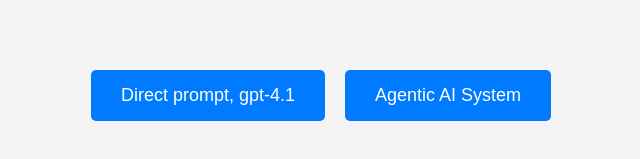
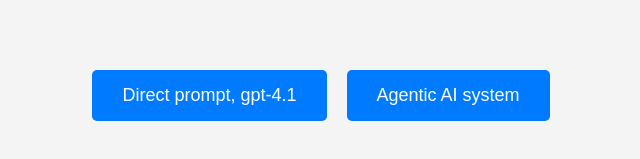
Before and after one commit to sonic160/fmea_examples, a plain HTML site: page index.html in a window 1280 px wide. Shown: the part 305-464 px from the top of the page, 319-959 px from the left. Drawn offline with Linux system fonts and the light colour scheme.

Commit message:
Update index.html

```diff
--- a/index.html
+++ b/index.html
@@ -3,36 +3,30 @@
 <head>
     <meta charset="UTF-8">
     <meta name="viewport" content="width=device-width, initial-scale=1.0">
-    <title>AI System Types</title>
+    <title>Buttons Page</title>
     <style>
         body {
             font-family: Arial, sans-serif;
             display: flex;
-            flex-direction: column;
             justify-content: center;
             align-items: center;
             height: 100vh;
             margin: 0;
             background-color: #f4f4f4;
         }
-
         .button-container {
             display: flex;
             gap: 20px;
         }
-
         .button {
             padding: 15px 30px;
             font-size: 18px;
             text-decoration: none;
             color: white;
             background-color: #007BFF;
-            border: none;
             border-radius: 5px;
-            cursor: pointer;
             transition: background-color 0.3s ease;
         }
-
         .button:hover {
             background-color: #0056b3;
         }
@@ -41,9 +35,9 @@
 <body>
 
     <div class="button-container">
-        <a href="gpt-4.1.md" class="button">Direct prompt, gpt-4.1</a>
+        <a href="gpt-4.1-zero-shot.html" class="button">Direct prompt, gpt-4.1</a>
 
-        <button class="button">Agentic AI System</button>
+        <a href="gpt-4.1-zero-shot.html" class="button">Agentic AI system</a>
     </div>
 
 </body>
```
